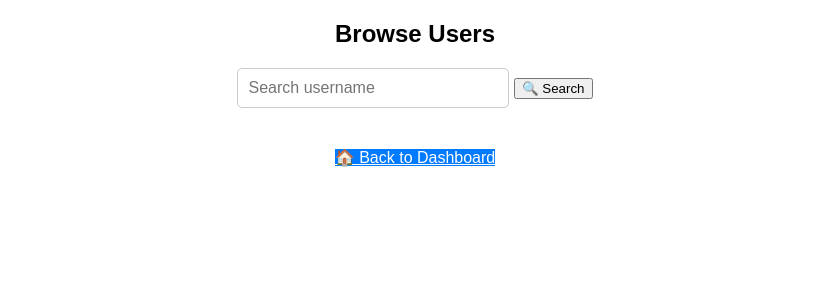
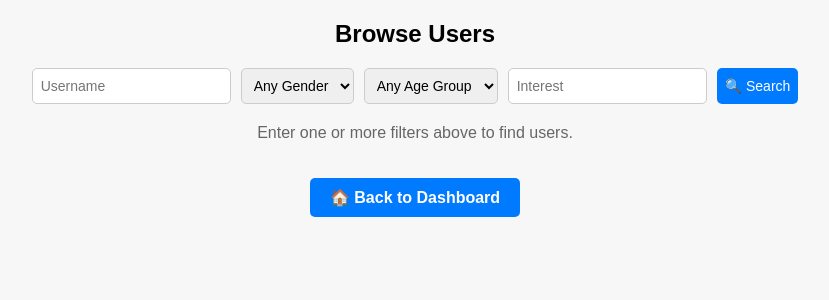
Before and after one commit to Deeksha517/chat_analyzer, a Flask app: page /search_friends in a window 1280 px wide. Shown: the top 300 px of the page, without its empty margins (225-1054 px from the left). Run offline with Flask 3, Linux system fonts and the light colour scheme.

Commit message:
feat: add filter‑only search UI & back‑to‑dashboard link

```diff
--- a/app.py
+++ b/app.py
@@ -217,6 +217,8 @@ def edit_profile():
 
     if request.method == 'POST':
         bio = request.form['bio']
+        gender = request.form['gender']  # Capture gender
+        age_group = request.form['age_group']  # Capture age group
         interests = request.form['interests']
         profile_pic = request.files.get('profile_pic')
         remove_pic = request.form.get('remove_pic')  # Check if user wants to remove photo
@@ -243,11 +245,11 @@ def edit_profile():
         else:
             pic_filename = current_pic  # Keep the existing picture
 
-        # Update the database
+        # Update the database with gender and age group
         with get_db_connection() as conn:
             cursor = conn.cursor()
-            cursor.execute("UPDATE users SET bio=?, interests=?, profile_pic=? WHERE username=?",
-                           (bio, interests, pic_filename, username))
+            cursor.execute("UPDATE users SET bio=?, gender=?, age_group=?, interests=?, profile_pic=? WHERE username=?",
+                           (bio, gender, age_group, interests, pic_filename, username))
             conn.commit()
 
         return redirect(url_for('view_profile', username=username))
@@ -255,53 +257,58 @@ def edit_profile():
     # Fetch user data for pre-filling the form
     with get_db_connection() as conn:
         cursor = conn.cursor()
-        cursor.execute("SELECT bio, interests, profile_pic FROM users WHERE username=?", (username,))
+        cursor.execute("SELECT bio, gender, age_group, interests, profile_pic FROM users WHERE username=?", (username,))
         user = cursor.fetchone()
 
     return render_template('edit_profile.html', user={
         "bio": user[0],
-        "interests": user[1],
-        "profile_pic": user[2]
+        "gender": user[1],
+        "age_group": user[2],
+        "interests": user[3],
+        "profile_pic": user[4]
     })
 
-@app.route('/search_friends', methods=['GET', 'POST'])
+
+
+@app.route('/search_friends', methods=['GET'])
 def search_friends():
-    session.setdefault('search_history', [])  # Ensure search history exists
+    # gather filters
+    username  = request.args.get('username', "").strip()
+    gender    = request.args.get('gender', "")
+    age_group = request.args.get('age_group', "")
+    interest  = request.args.get('interest', "").strip()
 
-    last_search = ""
+    filters = {'username': username, 'gender': gender, 'age_group': age_group, 'interest': interest}
     users = []
+    has_filters = any(filters.values())
 
-    # 🚀 Clear search results ONLY if coming from Dashboard (fresh GET request without results)
-    if request.method == 'GET' and 'clear_results' in session:
-        session.pop('search_results', None)
-        session.pop('current_index', None)
-        session.pop('clear_results', None)  # Remove flag after clearing
-        session.modified = True  # Ensure session updates
+    if has_filters:
+        sql    = "SELECT username, bio, profile_pic, gender, age_group, interests FROM users WHERE 1=1"
+        params = []
 
-    if request.method == 'POST':
-        query = request.form.get('query', "").strip()
-        last_search = query
+        if username:
+            sql    += " AND LOWER(username) LIKE LOWER(?)"
+            params.append(f"%{username}%")
+        if gender:
+            sql    += " AND gender = ?"
+            params.append(gender)
+        if age_group:
+            sql    += " AND age_group = ?"
+            params.append(age_group)
+        if interest:
+            sql    += " AND LOWER(interests) LIKE LOWER(?)"
+            params.append(f"%{interest}%")
 
-        if query and query not in session['search_history']:
-            session['search_history'].insert(0, query)
-            session['search_history'] = session['search_history'][:5]  # Keep last 5 searches
-            session.modified = True  # Mark session as modified
+        db  = get_db()
+        cur = db.execute(sql + " ORDER BY username LIMIT 50", params)
+        users = cur.fetchall()
 
-        with get_db() as conn:
-            conn.row_factory = sqlite3.Row  # Enable dictionary-like access
-            cursor = conn.cursor()
-            cursor.execute("SELECT username, bio, profile_pic FROM users WHERE LOWER(username) LIKE LOWER(?) LIMIT 10", (f"%{query}%",))
-            result = cursor.fetchall()
-            users = [dict(row) for row in result]  # Convert rows to dictionaries
+    return render_template('browse.html',
+                           users=users,
+                           filters=filters,
+                           has_filters=has_filters)
 
-        session['search_results'] = users  # Store search results
-        session['current_index'] = 0  # Reset index
-        session.modified = True  # Mark session as modified
 
-    users = session.get('search_results', [])  # Retrieve safely
-    user = users[session.get('current_index', 0)] if users else None  # Avoid errors
-
-    return render_template('search.html', user=user, last_search=last_search, search_history=session['search_history'])
 
 
 @app.route('/browse_results', methods=['GET'])
@@ -315,30 +322,27 @@ def browse_results():
     index = session.get('current_index', 0)
 
     if not search_results:
-        return render_template('search.html', message="No users found.")  # Redirect to search page with message
+        return render_template('browse.html', user=None, last_search="", search_history=session.get('search_history', []))
 
-    # Get the username of the current user being viewed
     selected_user = search_results[index]
 
-    # Fetch additional user details (bio, profile_pic, interests) from the database
+    # Fetch additional user details for display
     with get_db_connection() as conn:
         cursor = conn.cursor()
         cursor.execute("SELECT username, bio, profile_pic, interests FROM users WHERE username = ?", (selected_user['username'],))
         user_data = cursor.fetchone()
 
     if not user_data:
-        return render_template('search.html', message="User not found.")
+        return render_template('browse.html', user=None, last_search="", search_history=session.get('search_history', []))
 
-    # Package the fetched user data into a dictionary
     user = {
         "username": user_data[0],
         "bio": user_data[1],
-        "profile_pic": user_data[2] if user_data[2] else 'default.jpg',  # Handle missing profile_pic
+        "profile_pic": user_data[2] if user_data[2] else 'default.jpg',
         "interests": user_data[3]
     }
 
-    # Pass the user data to the template
-    return render_template('browse.html', user=user, index=index, total=len(search_results))
+    return render_template('browse.html', user=user, last_search="", search_history=session.get('search_history', []))
 
 
 
--- a/templates/browse.html
+++ b/templates/browse.html
@@ -1,116 +1,81 @@
 <!DOCTYPE html>
 <html lang="en">
 <head>
+  <meta charset="UTF-8">
   <title>Browse Users</title>
   <style>
-        body { font-family: Arial, sans-serif; text-align: center; }
-        .container { margin-top: 20px; }
-        .card {
-            width: 300px;
+    body { font-family: Arial, sans-serif; text-align: center; background: #f7f7f7; }
+    form { margin: 20px auto; display: flex; flex-wrap: wrap; justify-content: center; gap: 10px; }
+    input, select, button {
+      padding: 8px; font-size: 14px; border: 1px solid #ccc; border-radius: 5px;
+    }
+    button { background: #007bff; color: white; border: none; cursor: pointer; }
+    .container { display: grid; grid-template-columns: repeat(auto-fill, minmax(250px,1fr)); gap: 20px; padding: 20px; }
+    .card { background: white; padding: 15px; border-radius: 8px; box-shadow: 0 2px 6px rgba(0,0,0,0.1); }
+    .card img { width: 80px; height: 80px; border-radius: 50%; object-fit: cover; }
+    .username { font-weight: bold; margin: 10px 0 5px; }
+    .chip { display: inline-block; padding: 4px 8px; margin: 2px; background: #e0e0e0; border-radius: 12px; font-size: 12px; }
+    .dashboard-link {
+      display: inline-block;
       margin: 20px auto;
-            padding: 15px;
-            border-radius: 10px;
-            box-shadow: 0 4px 8px rgba(0, 0, 0, 0.2);
-            background: white;
-            text-align: center;
-        }
-        .profile-pic {
-            width: 100px;
-            height: 100px;
-            border-radius: 50%;
-            object-fit: cover;
-            margin-bottom: 10px;
-        }
-        .username { font-size: 20px; font-weight: bold; }
-        .buttons { margin-top: 15px; }
-        .buttons a {
-            display: inline-block;
-            padding: 10px 15px;
-            margin: 5px;
+      padding: 10px 20px;
+      background: #007bff;
+      color: white;
       border-radius: 5px;
       text-decoration: none;
       font-weight: bold;
     }
-        .chat-btn { background: #28a745; color: white; }
-        .profile-btn { background: #17a2b8; color: white; }
-        .nav-btn { background: #f0ad4e; color: white; }
-        .dashboard-btn { background: #007bff; color: white; }
-
-        /* Search Bar */
-        form {
-            display: inline-block;
-            margin-bottom: 20px;
-        }
-        input[type="text"] {
-            padding: 10px;
-            width: 200px;
-            border-radius: 5px;
-            border: 1px solid #ccc;
-            font-size: 16px;
-        }
-
-        /* Always Same Search Button */
-        .search-btn {
-            padding: 10px 15px;
-            background: #007bff; /* Blue */
-            color: white;
-            border: none;
-            border-radius: 5px;
-            cursor: pointer;
-            font-size: 16px;
-            width: 120px;
-            margin-left: 10px;
-            display: inline-block;
-        }
-
   </style>
 </head>
 <body>
 
   <h2>Browse Users</h2>
 
-    <!-- Search Bar -->
-    <div class="search-btn-container">
   <form action="{{ url_for('search_friends') }}" method="GET">
-            <input type="text" name="query" placeholder="Search username" value="{{ last_search }}" required>
-            <button type="submit" class="search-btn">🔍 Search</button>
+    <input type="text"    name="username"  placeholder="Username"   value="{{ filters.username }}">
+    <select name="gender">
+      <option value="">Any Gender</option>
+      <option value="Male"   {% if filters.gender=='Male'   %}selected{% endif %}>Male</option>
+      <option value="Female" {% if filters.gender=='Female' %}selected{% endif %}>Female</option>
+      <option value="Other"  {% if filters.gender=='Other'  %}selected{% endif %}>Other</option>
+    </select>
+    <select name="age_group">
+      <option value="">Any Age Group</option>
+      <option value="Under 18" {% if filters.age_group=='Under 18' %}selected{% endif %}>Under 18</option>
+      <option value="18-24"    {% if filters.age_group=='18-24'    %}selected{% endif %}>18–24</option>
+      <option value="25-34"    {% if filters.age_group=='25-34'    %}selected{% endif %}>25–34</option>
+      <option value="35-44"    {% if filters.age_group=='35-44'    %}selected{% endif %}>35–44</option>
+      <option value="45+"      {% if filters.age_group=='45+'      %}selected{% endif %}>45+</option>
+    </select>
+    <input type="text" name="interest" placeholder="Interest" value="{{ filters.interest }}">
+    <button type="submit">🔍 Search</button>
   </form>
-    </div>
 
+  {% if not has_filters %}
+    <p style="color: #666;">Enter one or more filters above to find users.</p>
+  {% elif users %}
     <div class="container">
-        {% if user %}
+      {% for u in users %}
         <div class="card">
-            <img src="{{ url_for('static', filename='profile_pics/' + user['profile_pic']) }}"
-                 alt="Profile Picture" class="profile-pic">
-            <p class="username">👤 {{ user['username'] }}</p>
-
-            <div class="buttons">
-                <a href="{{ url_for('chat', username=user['username']) }}" class="chat-btn">💬 Chat Now</a>
-                <a href="{{ url_for('view_profile', username=user['username']) }}" class="profile-btn">👀 View Profile</a>
+          <img src="{{ url_for('static', filename='profile_pics/' ~ (u['profile_pic'] or 'default.jpg')) }}" alt="pic">
+          <div class="username">{{ u['username'] }}</div>
+          <div>{{ u['bio'] }}</div>
+          <div>Gender: {{ u['gender'] or '—' }}</div>
+          <div>Age Group: {{ u['age_group'] or '—' }}</div>
+          <div>
+            {% for i in u['interests'].split(',') if i.strip() %}
+              <span class="chip">{{ i.strip() }}</span>
+            {% endfor %}
           </div>
         </div>
+      {% endfor %}
+    </div>
   {% else %}
-            <p>No users found.</p>
+    <p>No users match those filters.</p>
   {% endif %}
 
-        {% set search_results = session.get('search_results', []) %}
-        {% set current_index = session.get('current_index', 0) %}
-
-        {% if search_results|length > 1 %}
-            <div class="buttons">
-                {% if current_index > 0 %}
-                    <a href="{{ url_for('prev_user') }}" class="nav-btn">⬅️ Previous</a>
-                {% endif %}
-
-                {% if current_index < search_results|length - 1 %}
-                    <a href="{{ url_for('next_user') }}" class="nav-btn">Next ➡️</a>
-                {% endif %}
-            </div>
-        {% endif %}
-
-        <a href="{{ url_for('dashboard') }}" class="dashboard-btn">🏠 Back to Dashboard</a>
-
-    </div>
+  <!-- 🏠 Back to Dashboard -->
+  <a href="{{ url_for('dashboard') }}" class="dashboard-link">🏠 Back to Dashboard</a>
 
 </body>
 </html>
--- a/templates/search.html
+++ b/templates/search.html
@@ -6,9 +6,9 @@
         body { font-family: Arial, sans-serif; text-align: center; }
         .container { margin-top: 20px; }
         .search-container { margin-bottom: 20px; position: relative; display: inline-block; }
-        .search-box {
+        .search-box, .filter-input, .filter-select {
             padding: 10px;
-            width: 250px;
+            margin: 5px;
             font-size: 16px;
             border: 1px solid #ccc;
             border-radius: 5px;
@@ -16,7 +16,7 @@
         .search-history {
             display: none;
             position: absolute;
-            top: 40px;
+            top: 45px;
             left: 0;
             width: 100%;
             background: white;
@@ -68,10 +68,10 @@
 
     <h2>Browse Users</h2>
 
-    <!-- 🔍 Search Bar with History -->
-    <form action="{{ url_for('search_friends') }}" method="POST">
+    <!-- 🔍 Search Bar with Filters and History -->
+    <form action="{{ url_for('search_friends') }}" method="GET">
         <div class="search-container">
-            <input type="text" name="query" class="search-box" placeholder="Search username" value="{{ last_search }}"
+            <input type="text" name="username" class="search-box" placeholder="Search username" value="{{ request.args.get('username', '') }}"
                    onfocus="showHistory()" oninput="showHistory()">
             <div class="search-history" id="search-history">
                 {% for past_search in search_history %}
@@ -79,17 +79,29 @@
                 {% endfor %}
             </div>
         </div>
+
+        <!-- Filters -->
+        <select name="gender" class="filter-select">
+            <option value="">Any Gender</option>
+            <option value="Male" {% if request.args.get('gender') == 'Male' %}selected{% endif %}>Male</option>
+            <option value="Female" {% if request.args.get('gender') == 'Female' %}selected{% endif %}>Female</option>
+            <option value="Prefer not to say" {% if request.args.get('gender') == 'Prefer not to say' %}selected{% endif %}>Prefer not to say</option>
+        </select>
+
+        <!-- Age Group Filters -->
+        <input type="number" name="min_age" class="filter-input" placeholder="Min Age" value="{{ request.args.get('min_age', '') }}" min="1">
+        <input type="number" name="max_age" class="filter-input" placeholder="Max Age" value="{{ request.args.get('max_age', '') }}" min="1">
+
+        <input type="text" name="interest" class="filter-input" placeholder="Interest (e.g., Music)" value="{{ request.args.get('interest', '') }}">
+
         <button type="submit">🔍 Search</button>
     </form>
 
     <div class="container">
         {% if user %}
         <div class="card">
-            <!-- Profile Picture with Fallback -->
             <img src="{{ url_for('static', filename='profile_pics/' + (user['profile_pic'] if user['profile_pic'] else 'default.jpg')) }}"
                  alt="Profile Picture" class="profile-pic">
-
-            <!-- Username -->
             <p class="username">👤 {{ user['username'] }}</p>
 
             <div class="buttons">
@@ -98,7 +110,6 @@
             </div>
         </div>
 
-        <!-- Navigation buttons -->
         <div class="buttons">
             {% if session['current_index'] > 0 %}
                 <a href="{{ url_for('prev_user') }}" class="nav-btn">⬅️ Previous</a>
@@ -108,8 +119,8 @@
             {% endif %}
         </div>
 
-        {% elif last_search %}
-            <p>No users found for "{{ last_search }}".</p>
+        {% elif request.args.get('username') or request.args.get('interest') or request.args.get('gender') or request.args.get('min_age') or request.args.get('max_age') %}
+            <p>No users found for the selected filters.</p>
         {% endif %}
     </div>
 
@@ -136,7 +147,6 @@
         }
 
         function clearSearch() {
-            // This clears the search box and session storage
             document.querySelector(".search-box").value = "";
         }
 
```
Also changed, not shown: users.db, 1 other file. Lines whose indentation alone changed are shown as unchanged.
